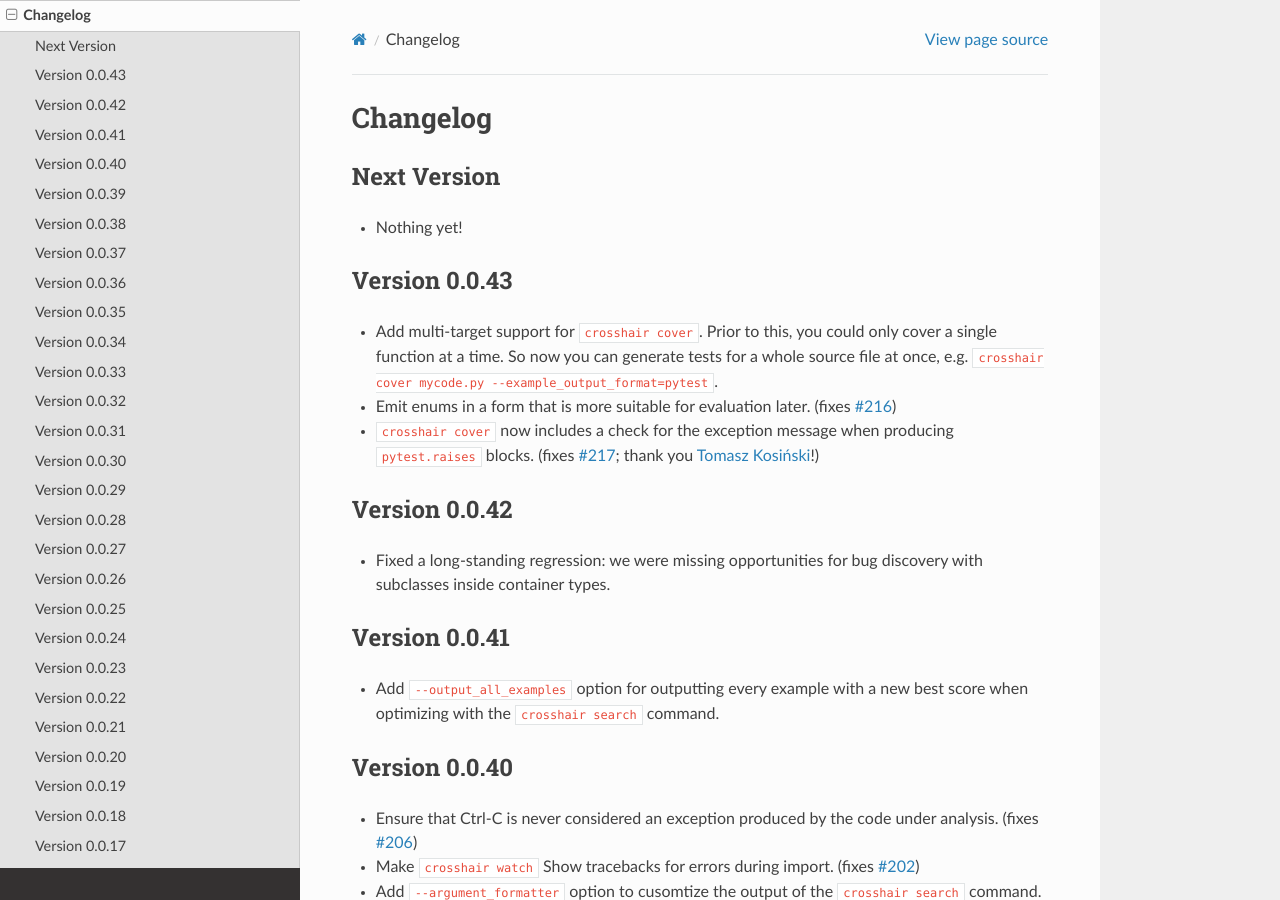
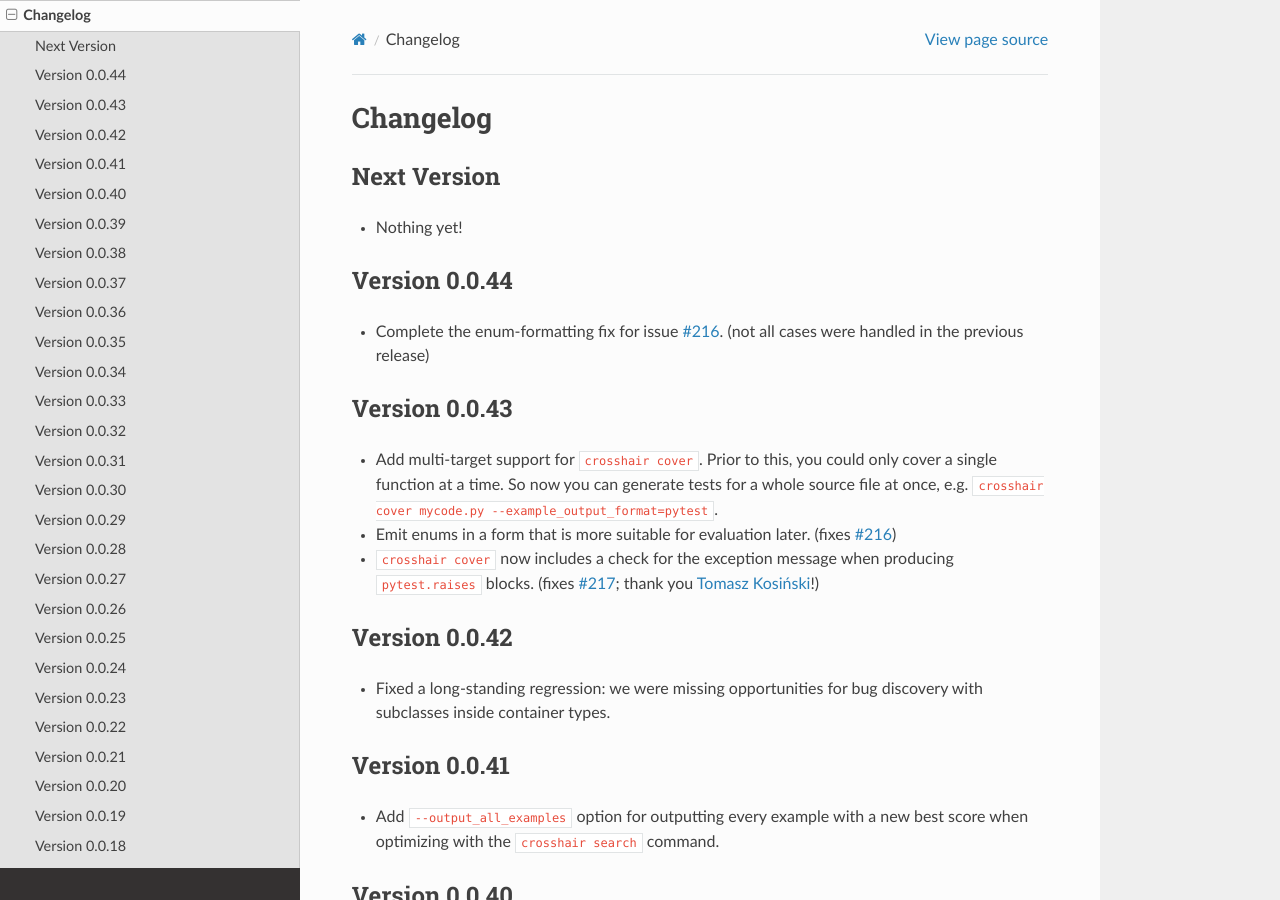
Before and after one commit to pschanely/CrossHair, a Sphinx documentation site: the page built from doc/source/changelog.rst, in a window 1280 px wide and 900 px high. Built offline with Sphinx 7.4.7 and the Read the Docs theme 2.0.0, drawn with Linux system fonts in a browser that asks for light colours; the version number is read from the project's files by our own code.

Commit message:
Update changelog

```diff
--- a/doc/source/changelog.rst
+++ b/doc/source/changelog.rst
@@ -7,6 +7,14 @@ Next Version
 ------------
 
 * Nothing yet!
+
+
+Version 0.0.44
+--------------
+
+* Complete the enum-formatting fix for issue
+  `#216 <https://github.com/pschanely/CrossHair/issues/216>`__.
+  (not all cases were handled in the previous release)
 
 
 Version 0.0.43
```
